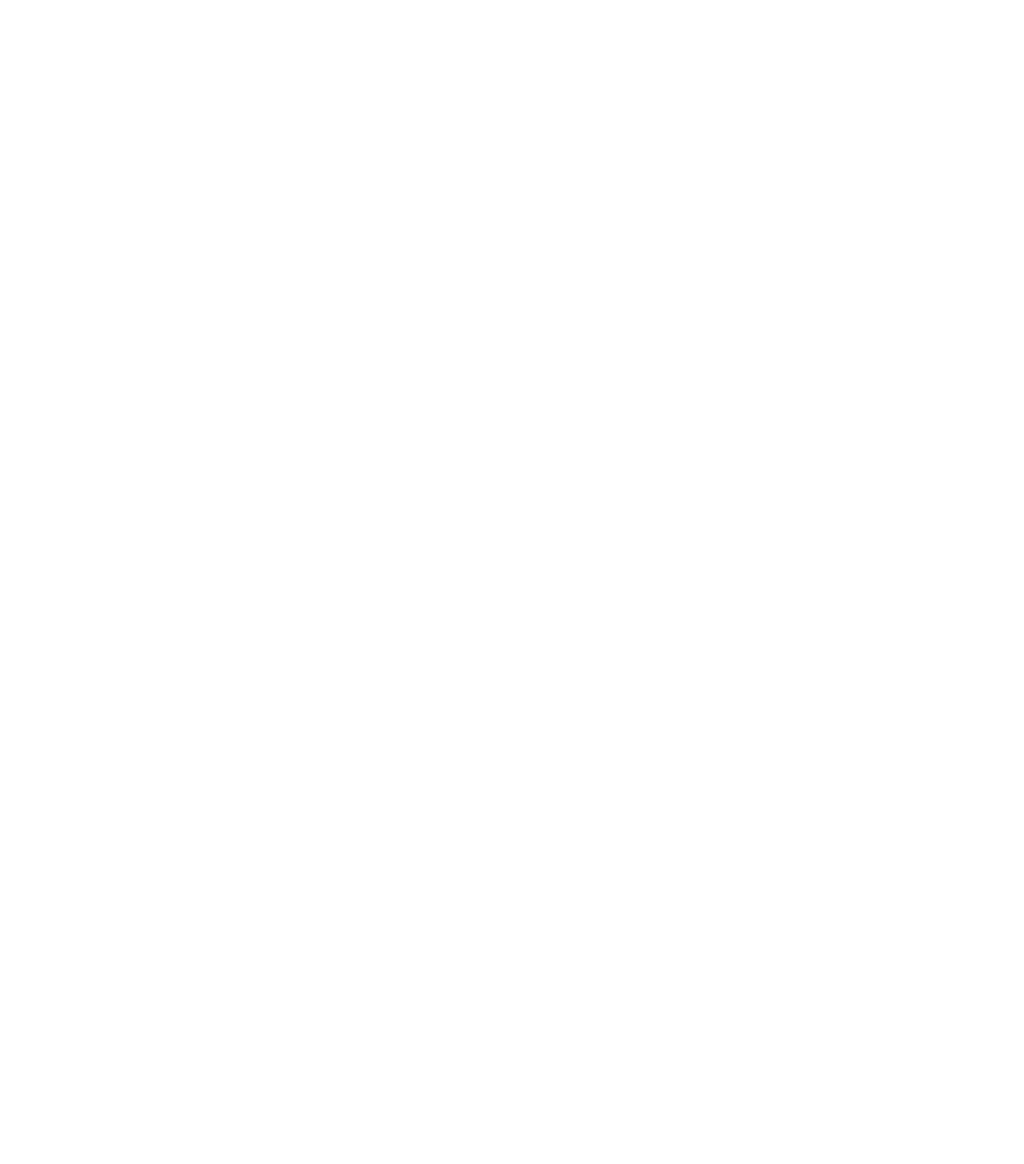
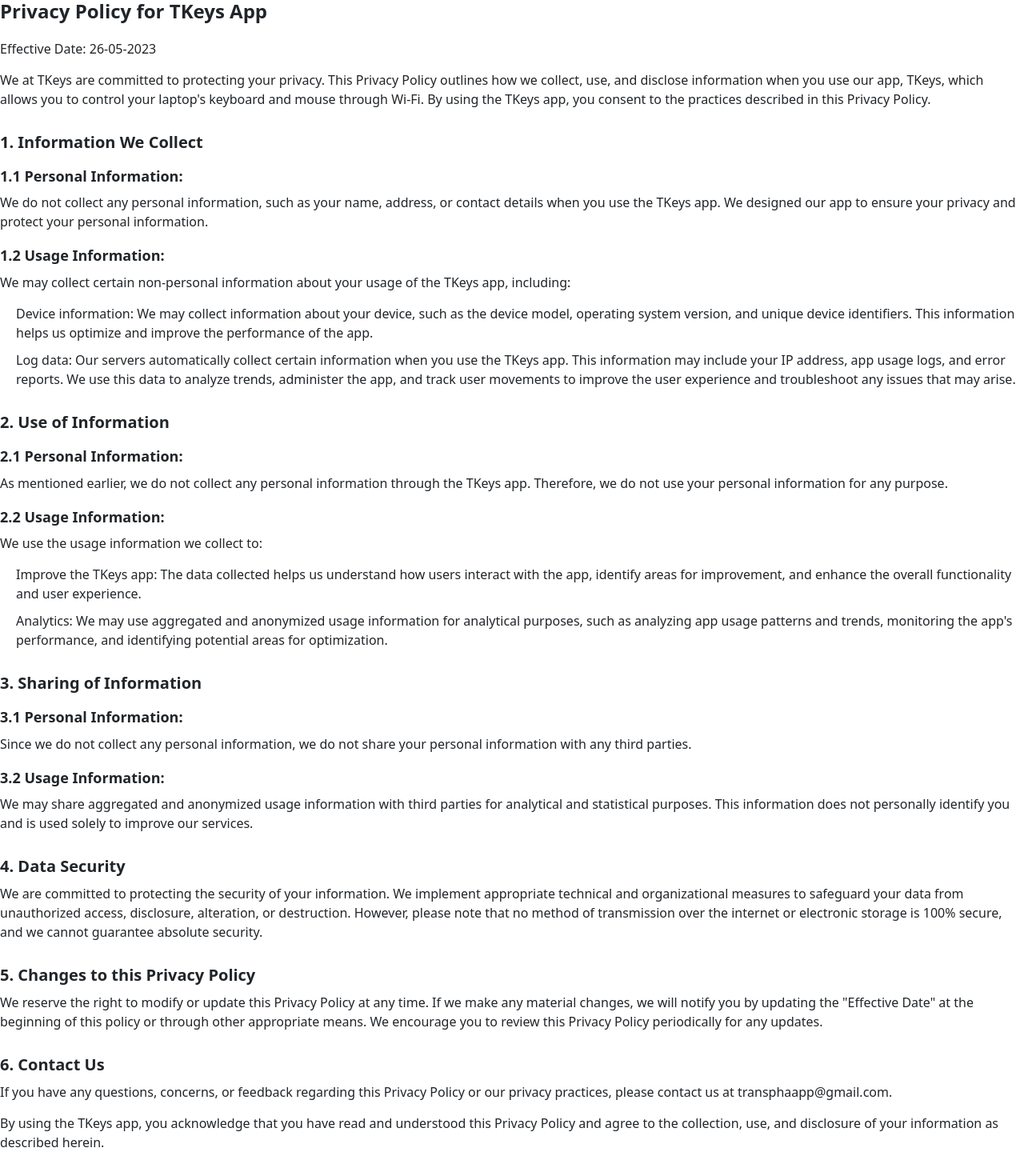
Before and after one commit to Transpha/transpha.org, a Nuxt app: page /privacy in a window 1280 px wide. Before the commit this address had no page. Shown: the whole page at 80% size. Before the commit the page ends 800 px from the top, so only its background shows below. Built offline with nearby package versions, Linux system fonts and the light colour scheme; a web font is replaced by a local one.

Commit message:
Added privacy page

```diff
--- a/components/Footer.vue
+++ b/components/Footer.vue
@@ -92,7 +92,7 @@
                         <a href="#!" class="text-reset">Terms of Service</a>
                     </p>
                     <p class="mb-3">
-                        <a href="#!" class="text-reset">Privacy Policy</a>
+                        <a href="/privacy" class="text-reset">Privacy Policy</a>
                     </p>
                     <p class="mb-3">
                         <a href="https://twitter.com/transpha" class="text-reset"><i class="fab fa-twitter"></i></a>
--- /dev/null
+++ b/pages/privacy.vue
@@ -0,0 +1,105 @@
+<template>
+  <div>
+    <h1>Privacy Policy for TKeys App</h1>
+
+    <p>Effective Date: 26-05-2023</p>
+
+    <p>We at TKeys are committed to protecting your privacy. This Privacy Policy outlines how we collect, use, and disclose information when you use our app, TKeys, which allows you to control your laptop's keyboard and mouse through Wi-Fi. By using the TKeys app, you consent to the practices described in this Privacy Policy.</p>
+
+    <h2>1. Information We Collect</h2>
+
+    <h3>1.1 Personal Information:</h3>
+    <p>We do not collect any personal information, such as your name, address, or contact details when you use the TKeys app. We designed our app to ensure your privacy and protect your personal information.</p>
+
+    <h3>1.2 Usage Information:</h3>
+    <p>We may collect certain non-personal information about your usage of the TKeys app, including:</p>
+
+    <ul>
+        <li>Device information: We may collect information about your device, such as the device model, operating system version, and unique device identifiers. This information helps us optimize and improve the performance of the app.</li>
+        <li>Log data: Our servers automatically collect certain information when you use the TKeys app. This information may include your IP address, app usage logs, and error reports. We use this data to analyze trends, administer the app, and track user movements to improve the user experience and troubleshoot any issues that may arise.</li>
+    </ul>
+
+    <h2>2. Use of Information</h2>
+
+    <h3>2.1 Personal Information:</h3>
+    <p>As mentioned earlier, we do not collect any personal information through the TKeys app. Therefore, we do not use your personal information for any purpose.</p>
+
+    <h3>2.2 Usage Information:</h3>
+    <p>We use the usage information we collect to:</p>
+
+    <ul>
+        <li>Improve the TKeys app: The data collected helps us understand how users interact with the app, identify areas for improvement, and enhance the overall functionality and user experience.</li>
+        <li>Analytics: We may use aggregated and anonymized usage information for analytical purposes, such as analyzing app usage patterns and trends, monitoring the app's performance, and identifying potential areas for optimization.</li>
+    </ul>
+
+    <h2>3. Sharing of Information</h2>
+
+    <h3>3.1 Personal Information:</h3>
+    <p>Since we do not collect any personal information, we do not share your personal information with any third parties.</p>
+
+    <h3>3.2 Usage Information:</h3>
+    <p>We may share aggregated and anonymized usage information with third parties for analytical and statistical purposes. This information does not personally identify you and is used solely to improve our services.</p>
+
+    <h2>4. Data Security</h2>
+
+    <p>We are committed to protecting the security of your information. We implement appropriate technical and organizational measures to safeguard your data from unauthorized access, disclosure, alteration, or destruction. However, please note that no method of transmission over the internet or electronic storage is 100% secure, and we cannot guarantee absolute security.</p>
+
+    <h2>5. Changes to this Privacy Policy</h2>
+
+    <p>We reserve the right to modify or update this Privacy Policy at any time. If we make any material changes, we will notify you by updating the "Effective Date" at the beginning of this policy or through other appropriate means. We encourage you to review this Privacy Policy periodically for any updates.</p>
+
+    <h2>6. Contact Us</h2>
+
+    <p>If you have any questions, concerns, or feedback regarding this Privacy Policy or our privacy practices, please contact us at transphaapp@gmail.com.</p>
+
+    <p>By using the TKeys app, you acknowledge that you have read and understood this Privacy Policy and agree to the collection, use, and disclosure of your information as described herein.</p>
+  </div>
+</template>
+
+<script>
+export default {
+  name: 'PrivacyPolicy',
+};
+</script>
+
+<style scoped>
+.privacy-policy {
+  font-family: Arial, sans-serif;
+  max-width: 800px;
+  margin: 0 auto;
+  padding: 20px;
+}
+
+h1 {
+  font-size: 24px;
+  font-weight: bold;
+  margin-bottom: 20px;
+}
+
+h2 {
+  font-size: 20px;
+  font-weight: bold;
+  margin-top: 30px;
+  margin-bottom: 10px;
+}
+
+h3 {
+  font-size: 18px;
+  font-weight: bold;
+  margin-top: 20px;
+  margin-bottom: 10px;
+}
+
+ul {
+  margin-top: 0;
+  padding-left: 20px;
+}
+
+li {
+  margin-bottom: 10px;
+}
+
+p {
+  margin-bottom: 15px;
+}
+</style>
```
